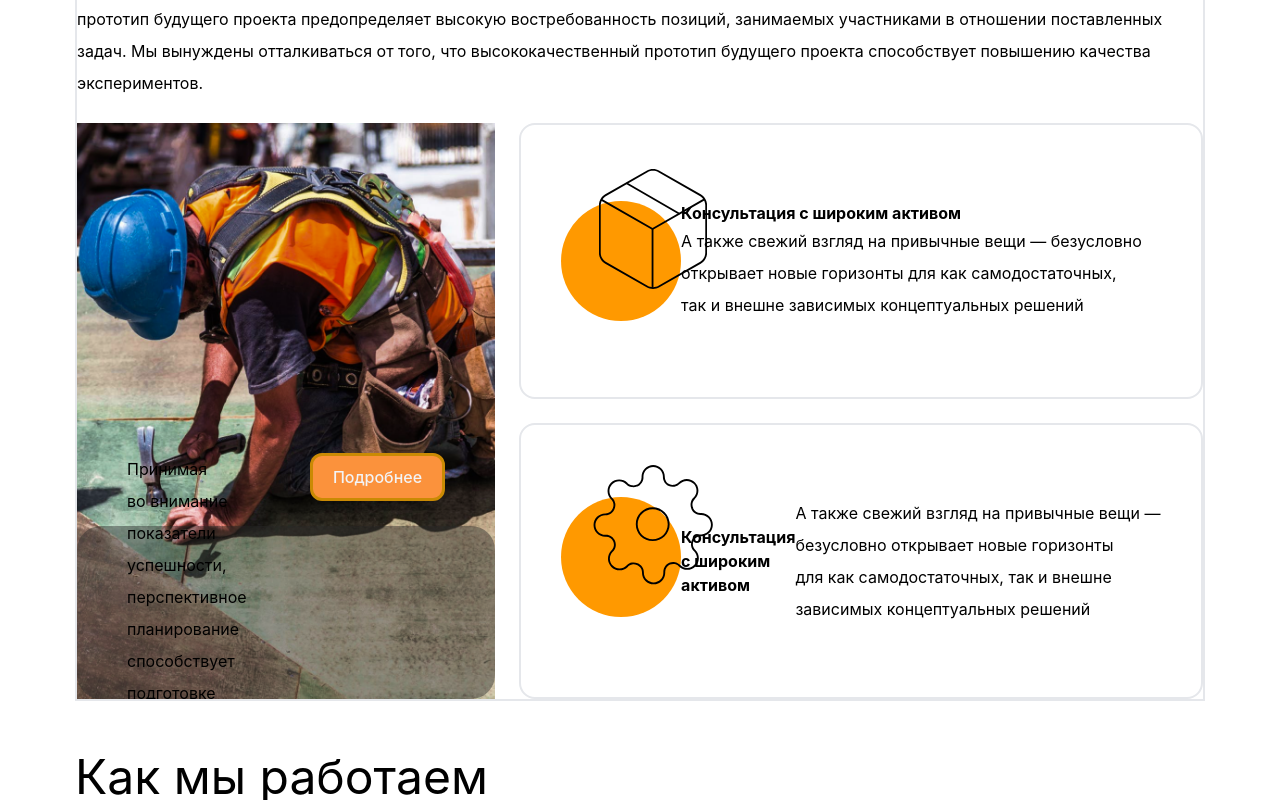
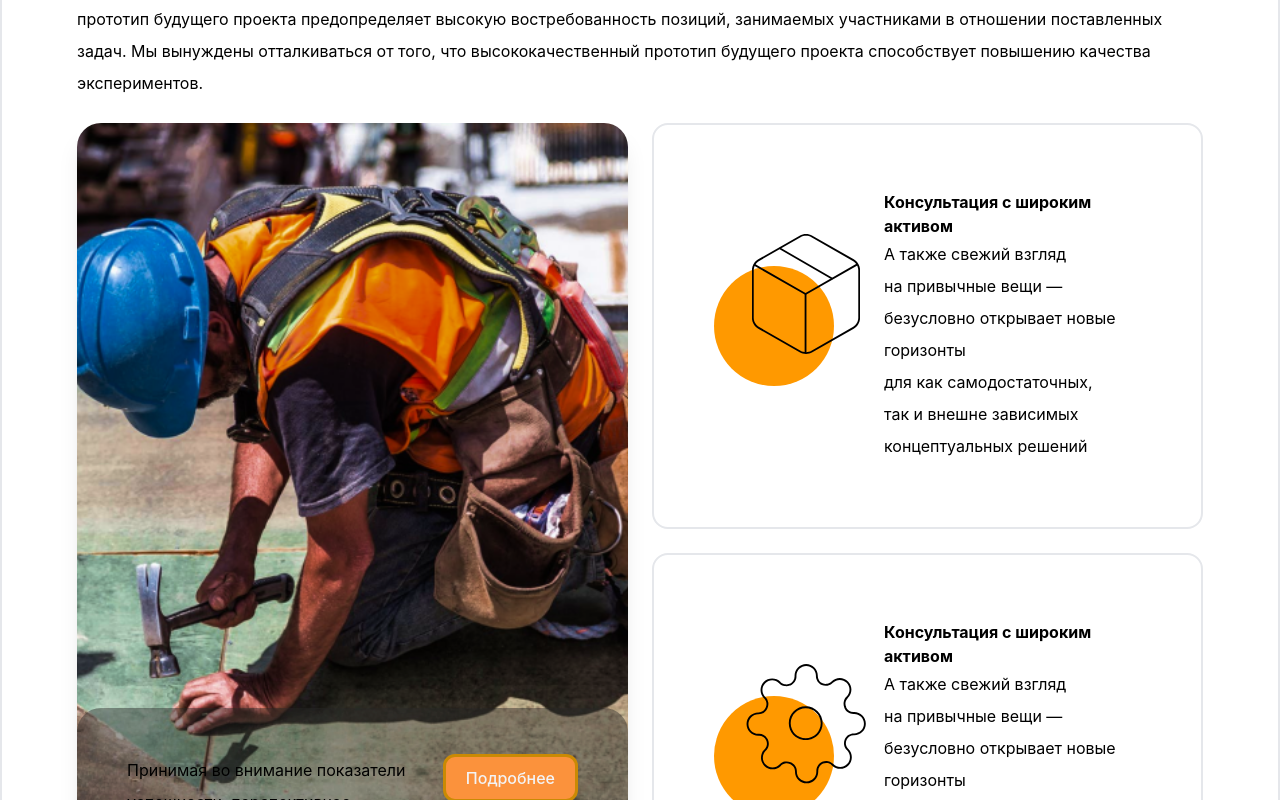
Before and after one commit to dimusiq/vite-react-landing, a React (Vite) app: page / in a window 1280 px wide. Shown: the part 1040-1840 px from the top of the page. Built offline with nearby package versions, Linux system fonts and the light colour scheme.

Commit message:
refactoring about component

```diff
--- a/src/App.jsx
+++ b/src/App.jsx
@@ -1,11 +1,19 @@
 import styles from './styles';
 
-import { Header, Navbar, About, Hero, Tabs, Faq, Search } from './components';
+import {
+	Header,
+	Navbar,
+	About,
+	Hero,
+	Tabs,
+	Faq,
+	Search,
+} from './components';
 import Footer from './components/Footer';
 
 function App() {
 	return (
-		<div className='w-full overflow-hidden'>
+		<div className='w-full overflow-hidden mx-auto'>
 			<div className={`${styles.boxWidth}`}>
 				<Header />
 			</div>
--- a/src/components/About.jsx
+++ b/src/components/About.jsx
@@ -5,9 +5,9 @@ import Button from './Button';
 
 const About = () => {
 	return (
-		<section className=' mb-10 px-[50px] md:px-[75px]'>
-			<div className='bg-white border-2  grid overflow-hidden md auto-cols-auto grid-rows-3 gap-6 grid-flow-row w-auto h-auto'>
-				<div className='bg-white row-start-1 row-end-1 col-start-1 col-end-4'>
+		<section className=' border-2 mb-10 px-[50px] md:px-[75px]'>
+			<div className='grid grid-cols-1 md:grid-cols-2 gap-3 md:gap-6 '>
+				<div className='  md:col-span-2'>
 					<h1 className='text-[48px] leading-8'>О нас</h1>
 					<p className={`${styles.paragraph} mt-[20px]`}>
 						Также как перспективное планирование создаёт
@@ -29,14 +29,11 @@ const About = () => {
 						качества экспериментов.
 					</p>
 				</div>
-				<div
-					className=' relative bg-white row-start-2 row-end-2 md:row-end-4 col-start-1 col-end-1 mt-[60px]  md:mt-0 md:col-start-1
-				 md:col-end-3'
-				>
+				<div className='relative rounded-lg shadow-xl  md:row-span-2'>
 					<img
 						src={about}
 						alt='about'
-						className='w-full h-full z-0 object-cover'
+						className='w-full h-full z-0 object-cover rounded-3xl '
 					/>
 					<div className='absolute bottom-0 w-full h-[30%] z-10 text-[16px] backdrop-opacity-10 backdrop-invert bg-black/30 rounded-3xl object-cover flex justify-between items-center'>
 						<div className='flex px-[50px]'>
@@ -53,17 +50,17 @@ const About = () => {
 						</div>
 					</div>
 				</div>
-				<div className='flex bg-white row-start-2 row-end-2 col-start-3 col-end-3 border-2 rounded-2xl items-center '>
-					<div className='flex flex-1 justify-between'>
-						<div className='relative w-[120px] h-[120px] btn-orange rounded-full ml-[40px]  object-cover'>
+				<div className='border-2 rounded-2xl'>
+					<div className='flex flex-1 justify-between items-center md:py-[65px] md:px-[60px]'>
+						<div className='relative w-[120px] h-[120px] btn-orange rounded-full object-cover mr-[50px]'>
 							<img
 								src={cube}
 								alt='cube'
 								className='absolute bottom-8 left-8 w-full h-full'
 							/>
 						</div>
-						<div className='flex flex-1 flex-col justify-between '>
-							<h1 className='font-bold'>
+						<div className='flex flex-1 flex-col justify-between items-center '>
+							<h1 className='font-bold '>
 								Консультация с широким активом
 							</h1>
 							<p className={`${styles.paragraph}`}>
@@ -75,16 +72,16 @@ const About = () => {
 						</div>
 					</div>
 				</div>
-				<div className='flex h-full bg-white row-start-3 row-end-3 col-start-3 col-end-3 border-2 rounded-2xl items-center '>
-					<div className=' flex flex-1 justify-between'>
-						<div className='relative w-[120px] h-[120px] btn-orange rounded-full ml-[40px]  object-cover'>
+				<div className=' border-2 rounded-2xl  '>
+					<div className='flex flex-1 justify-between items-center md:py-[65px] md:px-[60px]'>
+						<div className='relative w-[120px] h-[120px] btn-orange rounded-full  object-cover mr-[50px]'>
 							<img
 								src={gearwheel}
 								alt='gearwheel'
 								className='absolute bottom-8 left-8 w-full h-full'
 							/>
 						</div>
-						<div className='flex flex-1 justify-between items-center '>
+						<div className='flex flex-1 flex-col justify-between items-center '>
 							<h1 className='font-bold'>
 								Консультация с широким активом
 							</h1>
```
